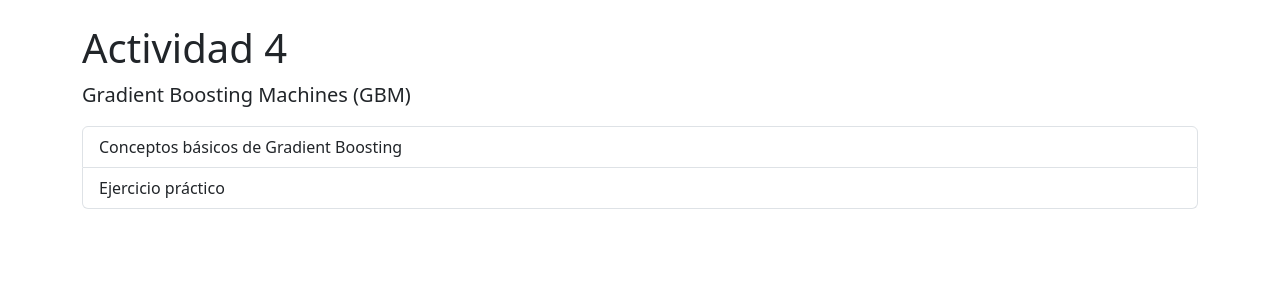
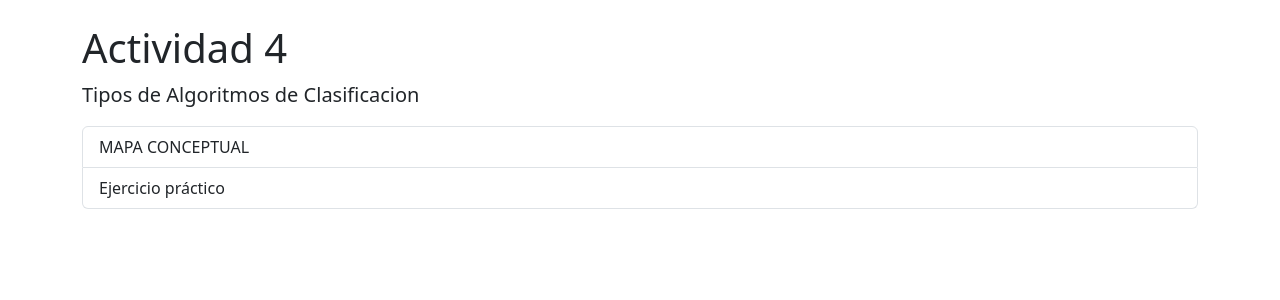
Before and after one commit to JuanfeGV/Trabajos-Machine-Learning, a Flask app: page /actividad4 in a window 1280 px wide. Shown: the part 56-356 px from the top of the page. Run offline with Flask 3, Linux system fonts and the light colour scheme; parts of the project's set-up code (start-up, migrations or seed data) failed here and were passed over.

Commit message:
Pequeña Modicacion
Se modifico el apartado de concepto de la actividad 4

```diff
--- a/Proyecto/templates/Actividad4/actividad4.html
+++ b/Proyecto/templates/Actividad4/actividad4.html
@@ -3,11 +3,11 @@
 {% block content %}
 
 <h1>Actividad 4</h1>
-<p class="lead">Gradient Boosting Machines (GBM)</p>
+<p class="lead">Tipos de Algoritmos de Clasificacion</p>
 
 <div class="list-group">
     <a href="{{ url_for('conceptosGBM') }}" class="list-group-item list-group-item-action">
-        Conceptos básicos de Gradient Boosting
+        MAPA CONCEPTUAL
     </a>
     <a href="{{ url_for('ejerciciosGBM') }}" class="list-group-item list-group-item-action">
         Ejercicio práctico
--- a/Proyecto/templates/Actividad4/conceptosGBM.html
+++ b/Proyecto/templates/Actividad4/conceptosGBM.html
@@ -2,7 +2,7 @@
 {% block title %}Conceptos - Gradient Boosting Machines (GBM){% endblock %}
 {% block content %}
 
-<h1>Gradient Boosting Machines (GBM)</h1>
+<h1> MAPA CONCEPTUAL: Conceptos Basicos</h1>
 
 <section>
     <h2>¿Qué es GBM?</h2>
```
